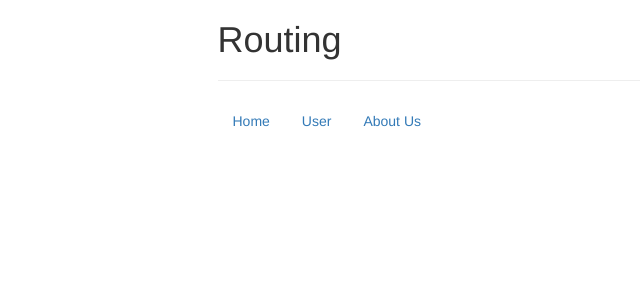
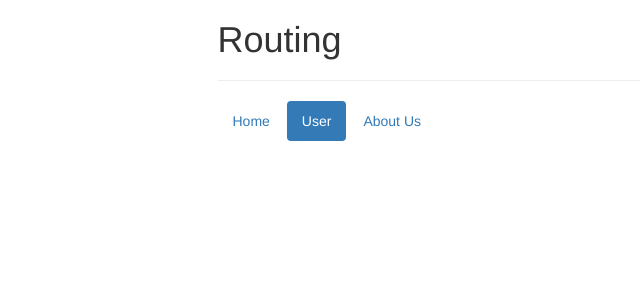
Before and after one commit to zerogpm/Vue-Router, a Vue app: page /user/1 in a window 1280 px wide. Shown: the top 300 px of the page, without its empty margins (145-785 px from the left). Built offline with nearby package versions, Linux system fonts and the light colour scheme.

Commit message:
add active class

```diff
--- a/src/components/Header.vue
+++ b/src/components/Header.vue
@@ -1,8 +1,8 @@
 <template>
     <ul class="nav nav-pills">
-        <router-link tag="li" to="/"><a>Home</a></router-link>
-        <router-link tag="li" to="/user"><a>User</a></router-link>
-        <router-link tag="li" to="/about"><a>About Us</a></router-link>
+        <router-link tag="li" to="/" active-class="active" exact=""><a>Home</a></router-link>
+        <router-link tag="li" to="/user" active-class="active"><a>User</a></router-link>
+        <router-link tag="li" to="/about" active-class="active"><a>About Us</a></router-link>
     </ul>
 </template>
 
```
